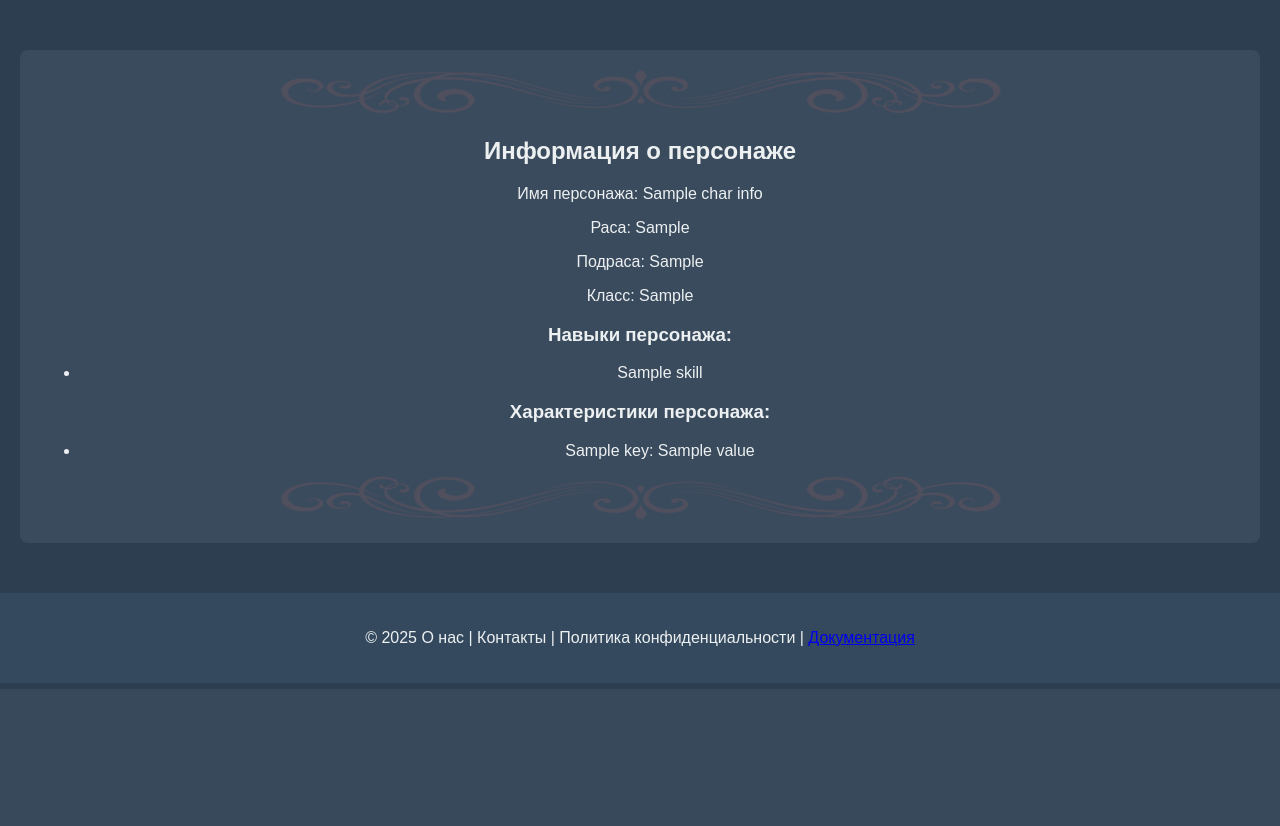
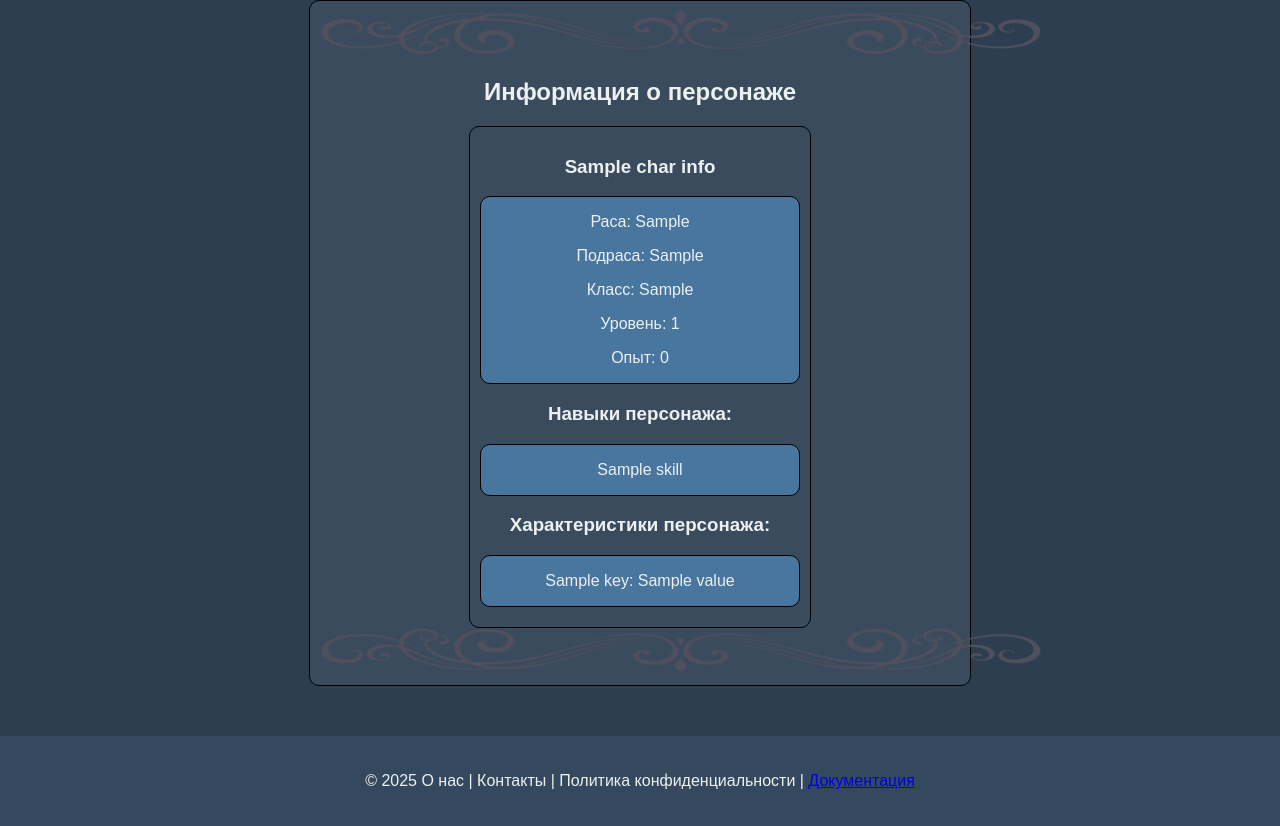
Before and after one commit to Vaanry/dnd, a Python web app: template templates/char.html in a window 1280 px wide. Shown: the part 111-937 px from the top of the page. Before the commit the page ends 800 px from the top, so only its background shows below. Run offline with Jinja, Linux system fonts and the light colour scheme; the template is opened without the code that fills it: most values are stand-ins (such as "Sample title", 1, 10 or a date in 2020).

Commit message:
add_style_to_charlist

```diff
--- a/templates/char.html
+++ b/templates/char.html
@@ -2,16 +2,47 @@
 
 {% block crud_container %}
 <title>Create Character</title>
+<style>
+    .container {
+        margin: 0 auto;
+        width: 50%;
+        padding: 10px;
+        border: 1px solid black;
+        border-radius: 10px;
+    }
+
+    .container ul {
+        list-style-type: none;
+        padding: 0;
+    }
+
+    .container ul li {
+        margin: 5px 0;
+    }
+
+    .char_main_info {
+        background-color: rgb(73, 118, 158);
+        margin: 10px 0;
+        border: 1px solid black;
+        border-radius: 10px;
+    }
+</style>
 
 
 <h2>Информация о персонаже</h2>
-<p>Имя персонажа: {{ char_info.char_name }}</p>
+<div class="container">
+    <h3> {{ char_info.char_name }}</h3>
+    <div class="char_main_info">
         <p>Раса: {{ char_info.char_race }}</p>
         <p>Подраса: {{ char_info.char_subrace }}</p>
         <p>Класс: {{ char_info.char_class }}</p>
+        <p>Уровень: 1 </p>
+        <p>Опыт: 0 </p>
+    </div>
 
     {% if char_info.char_skills %}
     <h3>Навыки персонажа:</h3>
+    <div class="char_main_info">
         <ul>
             {% for skill in char_info.char_skills %}
             <li>{{ skill }}</li>
@@ -20,16 +51,16 @@
         {% else %}
         <p>Навыков нет.</p>
         {% endif %}
+    </div>
 
     <h3>Характеристики персонажа:</h3>
+    <div class="char_main_info">
         <ul>
             {% for key, value in char_info.char_stats.items() %}
             <li>{{ key }}: {{ value }}</li>
             {% endfor %}
         </ul>
+    </div>
 
-
-
-
-
+</div>
 {% endblock %}
```
Lines whose indentation alone changed are shown as unchanged.
